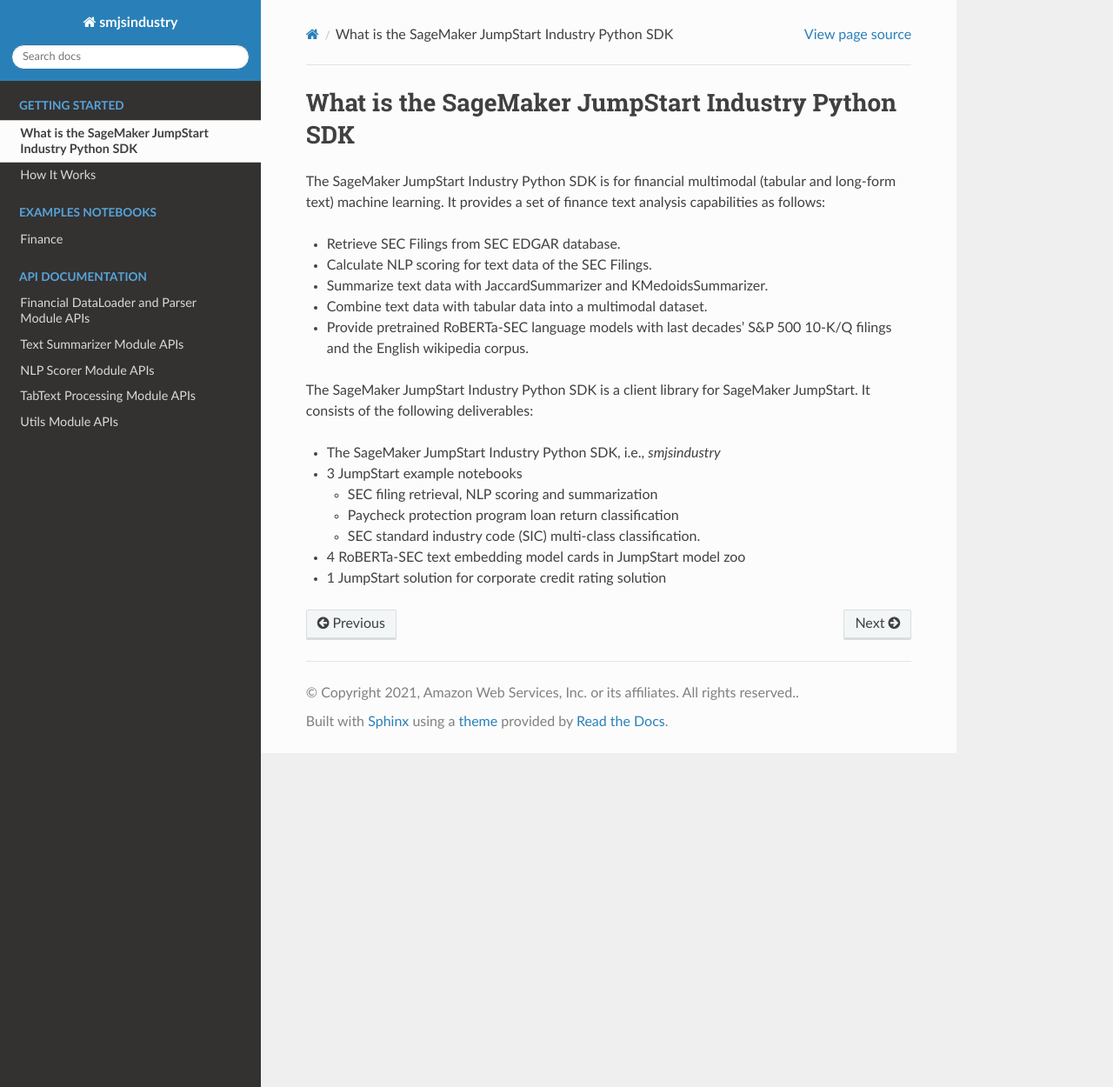
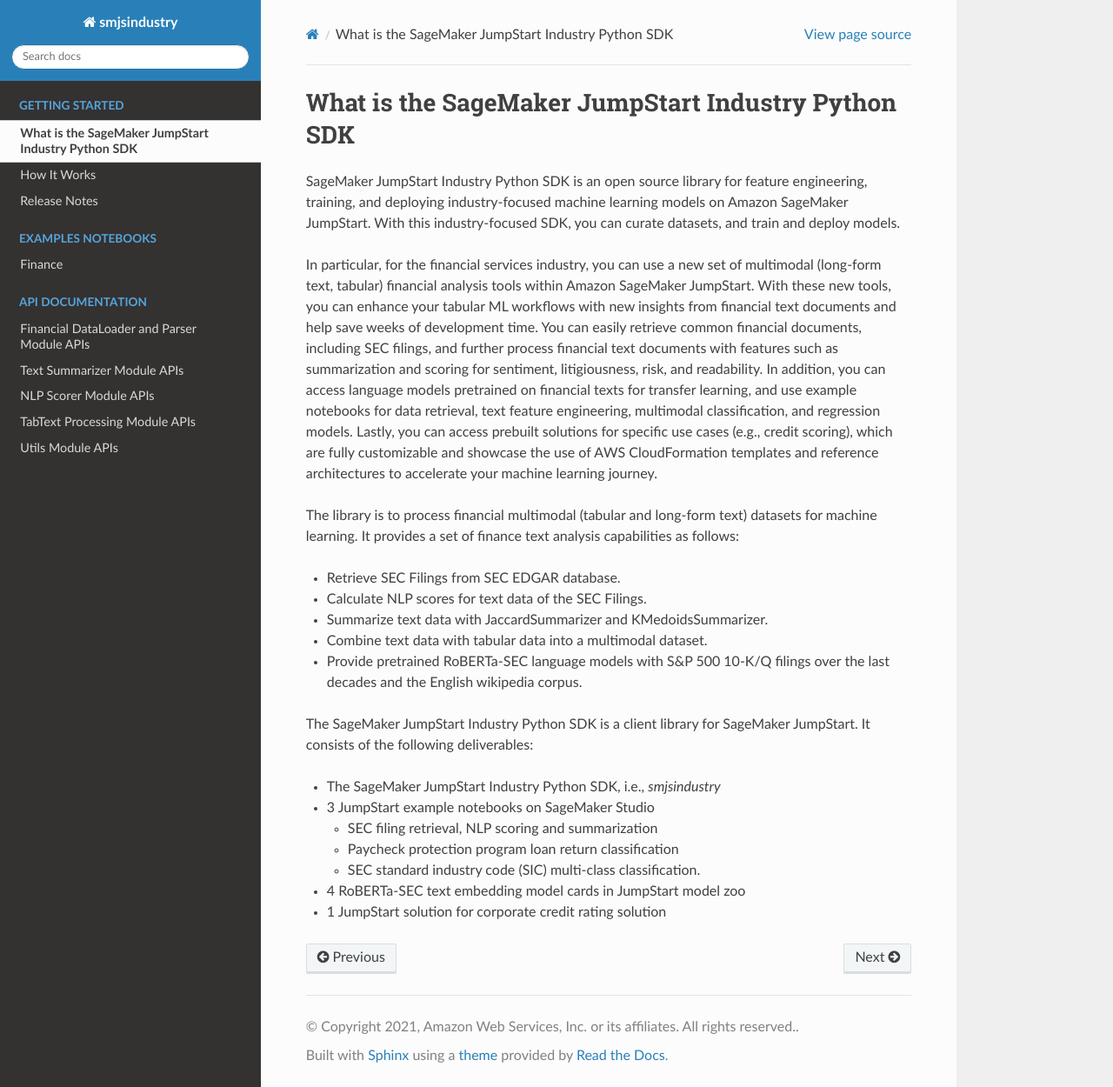
Before and after one commit to aws/sagemaker-jumpstart-industry-pack, a Sphinx documentation site: the page built from docs/source/what-is.rst, in a window 1280 px wide and 1250 px high. Shown: the whole window at 87% size. Built offline with Sphinx 7.4.7 and the Read the Docs theme 2.0.0, drawn with Linux system fonts in a browser that asks for light colours.

Commit message:
add release notes, minor fixes

```diff
--- a/README.rst
+++ b/README.rst
@@ -25,6 +25,10 @@
 models on Amazon SageMaker JumpStart. With this industry-focused SDK,
 you can curate datasets, and train and deploy models.
 
+.. inclusion-marker-1-ending-do-not-remove
+
+.. inclusion-marker-1-1-starting-do-not-remove
+
 In particular, for the financial services industry, you can use a new set of
 multimodal (long-form text, tabular) financial analysis tools within Amazon
 SageMaker JumpStart. With these new tools, you can enhance your tabular ML
@@ -40,7 +44,7 @@
 AWS CloudFormation templates and reference architectures to accelerate your
 machine learning journey.
 
-.. inclusion-marker-1-ending-do-not-remove
+.. inclusion-marker-1-1-ending-do-not-remove
 
 For detailed documentation, including the API reference,
 see ReadTheDocs [Add Link].
--- a/docs/source/index.rst
+++ b/docs/source/index.rst
@@ -24,6 +24,7 @@
 
    what-is
    how-it-works
+   release-notes
 
 .. toctree::
    :maxdepth: 2
--- a/docs/source/notebooks/index.rst
+++ b/docs/source/notebooks/index.rst
@@ -1,7 +1,7 @@
 Finance
 =======
 
-The following example notebooks show how to use the SageMaker JumpStart industry
+The following example notebooks show how to use the SageMaker JumpStart Industry
 Python SDK to run processing jobs for data loading finance documents, parsing them,
 NLP scoring, creating a multimodal (TabText) dataset, train a model on the multimodal dataset,
 and deploy the model to make predictions.
--- /dev/null
+++ b/docs/source/release-notes.rst
@@ -0,0 +1,16 @@
+Release Notes
+=============
+
+smjsindustry v1.0.0
+~~~~~~~~~~~~~~~~~~~
+
+*Date: Sep. 30. 2021*
+
+Launched the SageMaker JumpStart Industry Python SDK in conjunction with new
+SageMaker JumpStart Industry solutions, models, and example notebooks.
+
+New Features
+------------
+
+- The SageMaker JumpStart Industry Python SDK
+-
--- a/docs/source/what-is.rst
+++ b/docs/source/what-is.rst
@@ -1,22 +1,31 @@
 What is the SageMaker JumpStart Industry Python SDK
 ===================================================
 
-The SageMaker JumpStart Industry Python SDK is for financial multimodal
-(tabular and long-form text) machine learning.
+SageMaker JumpStart Industry Python SDK is an open source library for
+feature engineering, training, and deploying industry-focused
+machine learning models on Amazon SageMaker JumpStart. With this
+industry-focused SDK, you can curate datasets, and train and deploy models.
+
+.. include:: ../../README.rst
+   :start-after: inclusion-marker-1-1-starting-do-not-remove
+   :end-before:  inclusion-marker-1-1-ending-do-not-remove
+
+The library is to process financial multimodal
+(tabular and long-form text) datasets for machine learning.
 It provides a set of finance text analysis capabilities as follows:
 
 - Retrieve SEC Filings from SEC EDGAR database.
-- Calculate NLP scoring for text data of the SEC Filings.
+- Calculate NLP scores for text data of the SEC Filings.
 - Summarize text data with JaccardSummarizer and KMedoidsSummarizer.
 - Combine text data with tabular data into a multimodal dataset.
-- Provide pretrained RoBERTa-SEC language models with last decades'
-  S&P 500 10-K/Q filings and the English wikipedia corpus.
+- Provide pretrained RoBERTa-SEC language models with
+  S&P 500 10-K/Q filings over the last decades and the English wikipedia corpus.
 
 The SageMaker JumpStart Industry Python SDK is a client library for SageMaker JumpStart.
 It consists of the following deliverables:
 
 - The SageMaker JumpStart Industry Python SDK, i.e., `smjsindustry`
-- 3 JumpStart example notebooks
+- 3 JumpStart example notebooks on SageMaker Studio
 
   - SEC filing retrieval, NLP scoring and summarization
   - Paycheck protection program loan return classification
```
Also changed, not shown: 1 other file.
